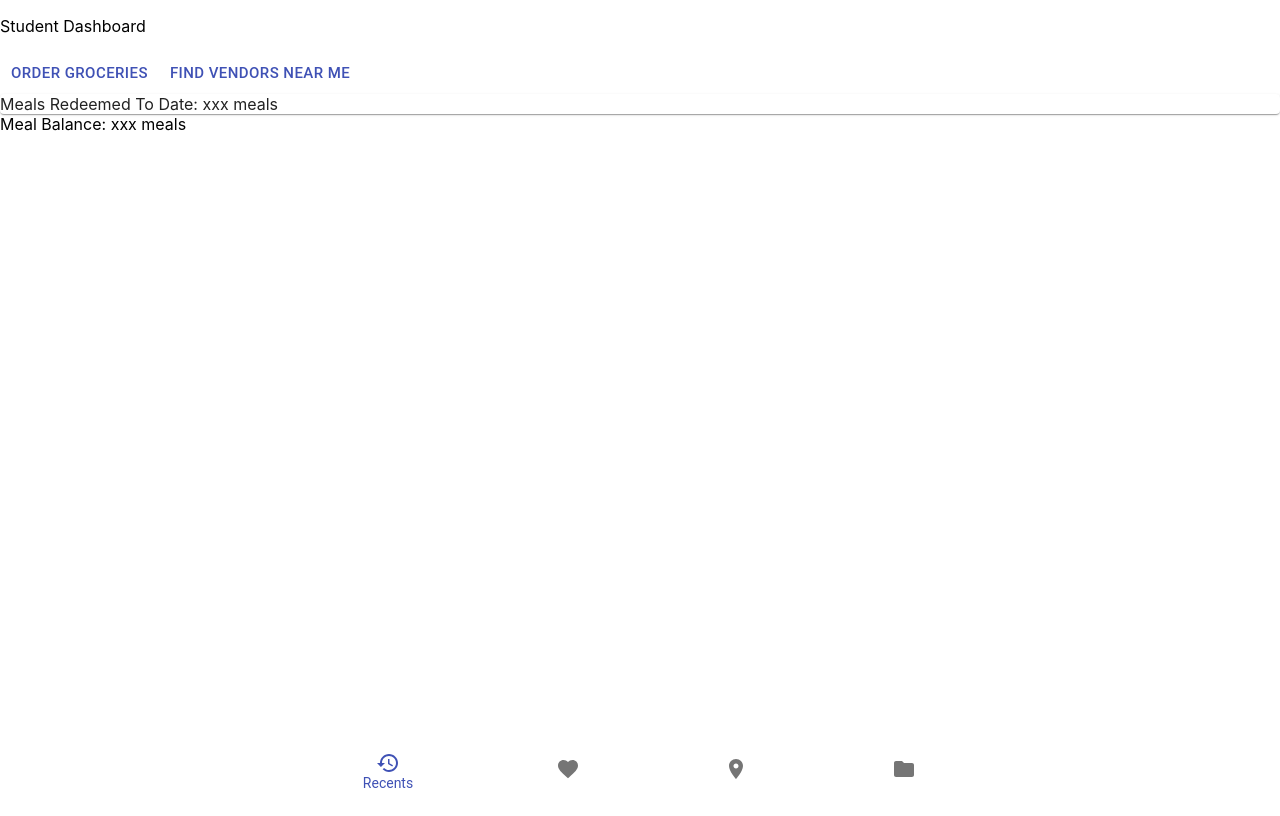
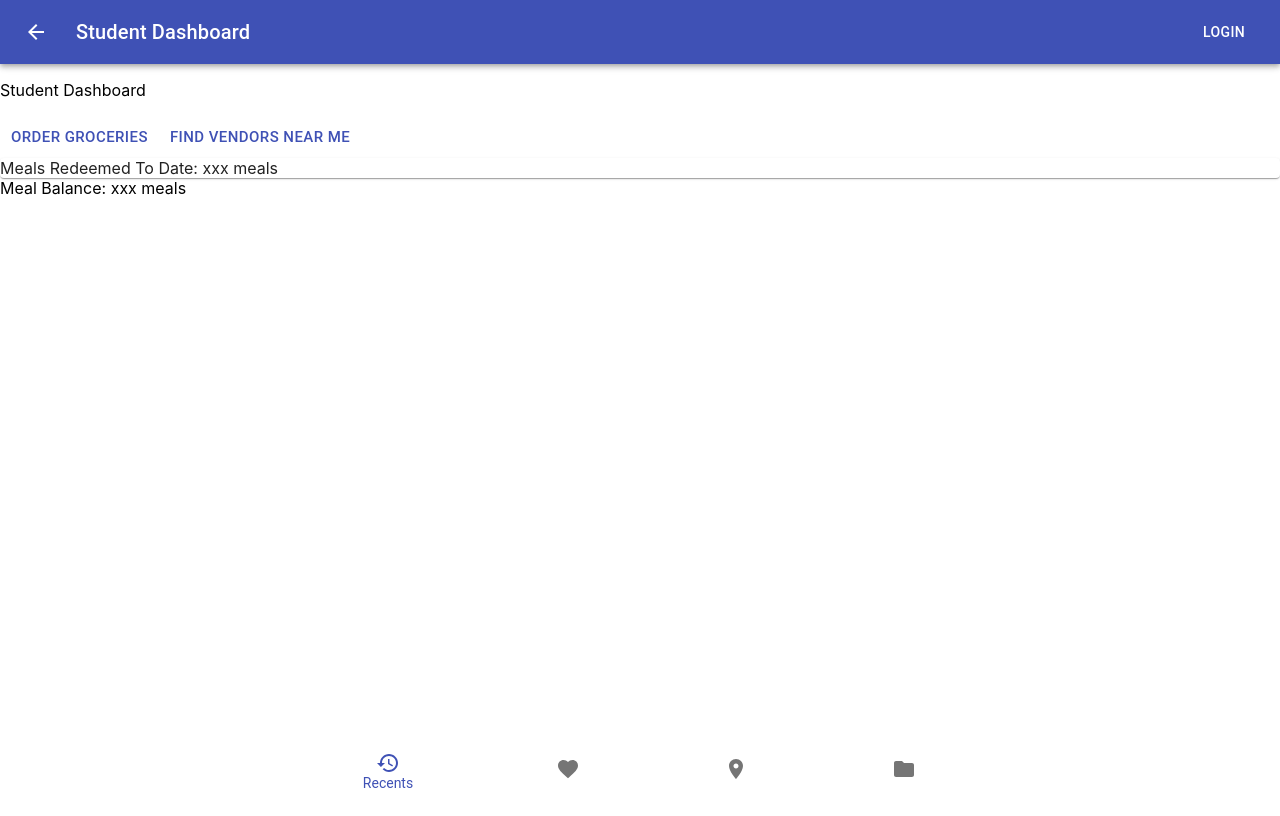
Before and after one commit to isabella232/Team-14, a React (Create React App) app in the folder web/: page /student in a window 1280 px wide. Built offline with nearby package versions, Linux system fonts and the light colour scheme.

Commit message:
feat: added cute top bar to student dashboard page :)

```diff
--- a/web/src/App.tsx
+++ b/web/src/App.tsx
@@ -9,6 +9,7 @@ import { Dashboard as DonorDashboard } from './pages/donor/dashboard/Dashboard';
 import { VendorsPage } from './pages/student/vendors/VendorsPage';
 import { UserCategoryStep } from './pages/signup/steps/UserCategoryStep';
 import './App.css';
+import { TopBar } from './components/top-bar/TopBar';
 
 const steps = [
   {
@@ -44,6 +45,7 @@ const App: React.FC = () => {
         </Route>
 
         <Route path="/student" exact={true}>
+          <TopBar title="Student Dashboard"/>
           <StudentDashboard />
           <NavigationBar></NavigationBar>
         </Route>
--- /dev/null
+++ b/web/src/components/top-bar/TopBar.tsx
@@ -0,0 +1,32 @@
+import React from "react";
+import { AppBar, Toolbar, Typography, IconButton, Button, createStyles, makeStyles, Theme } from "@material-ui/core";
+import BackButtonIcon from '@material-ui/icons/ArrowBack';
+const useStyles = makeStyles((theme: Theme) =>
+  createStyles({
+    root: {
+      flexGrow: 1,
+    },
+    menuButton: {
+      marginRight: theme.spacing(2),
+    },
+    title: {
+      flexGrow: 1,
+    },
+  }),
+);
+export function TopBar({title}: {title: string}){
+    const classes = useStyles();
+    return (
+        <AppBar position="static">
+        <Toolbar>
+          <IconButton edge="start" className={classes.menuButton} color="inherit" aria-label="menu">
+            <BackButtonIcon />
+          </IconButton>
+          <Typography variant="h6" className={classes.title}>
+            {title}
+          </Typography>
+          <Button color="inherit">Login</Button>
+        </Toolbar>
+      </AppBar>
+    )
+}
```
